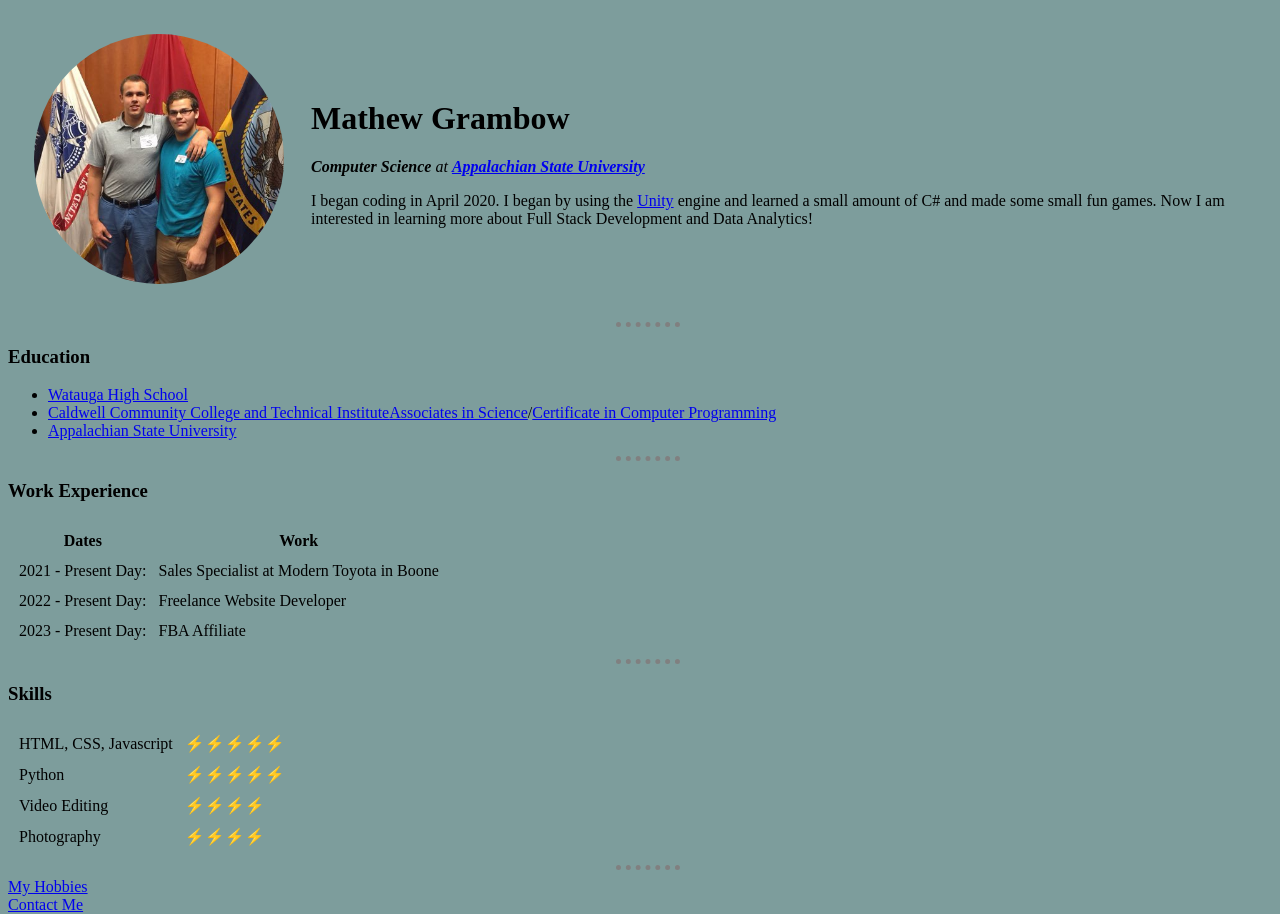
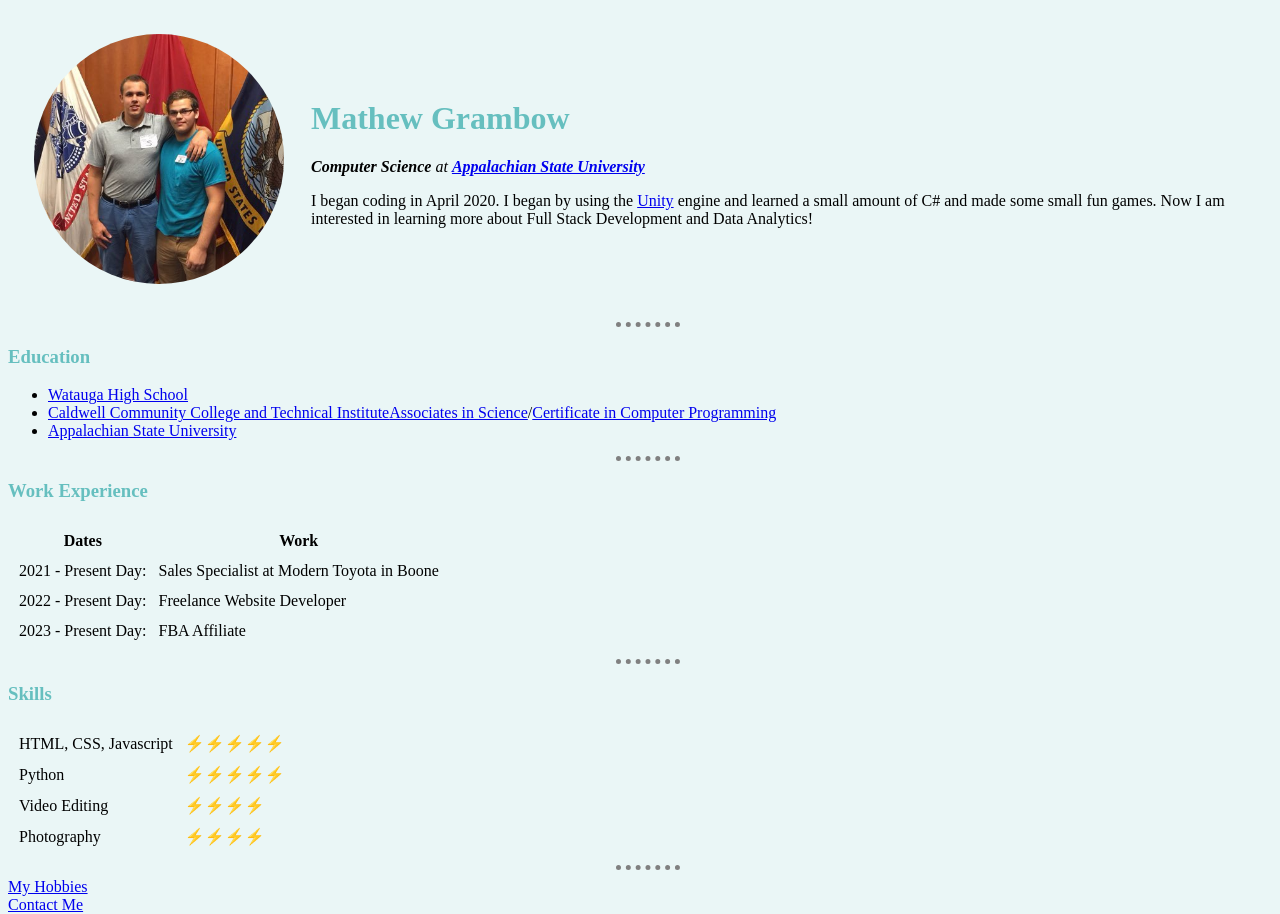
Before and after one commit to mgramb01/cv, a plain HTML site: page index.html in a window 1280 px wide. Drawn offline with Linux system fonts and the light colour scheme.

Commit message:
Update style.css
added color to text changed background color

```diff
--- a/style.css
+++ b/style.css
@@ -18,5 +18,13 @@ hr {
 }
 
 body{
-  background-color: #7D9D9C;
+  background-color: #eaf6f6;
 }
+
+h1 {
+  color: #66bfbf;
+}
+
+h3 {
+  color: #66bfbf;
+}
```
